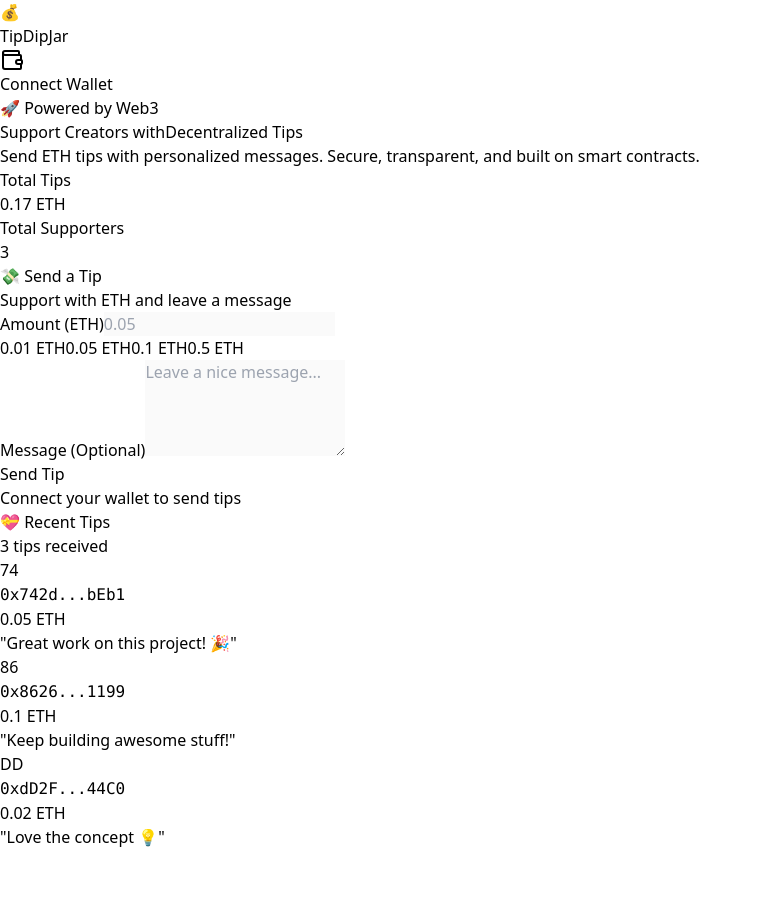
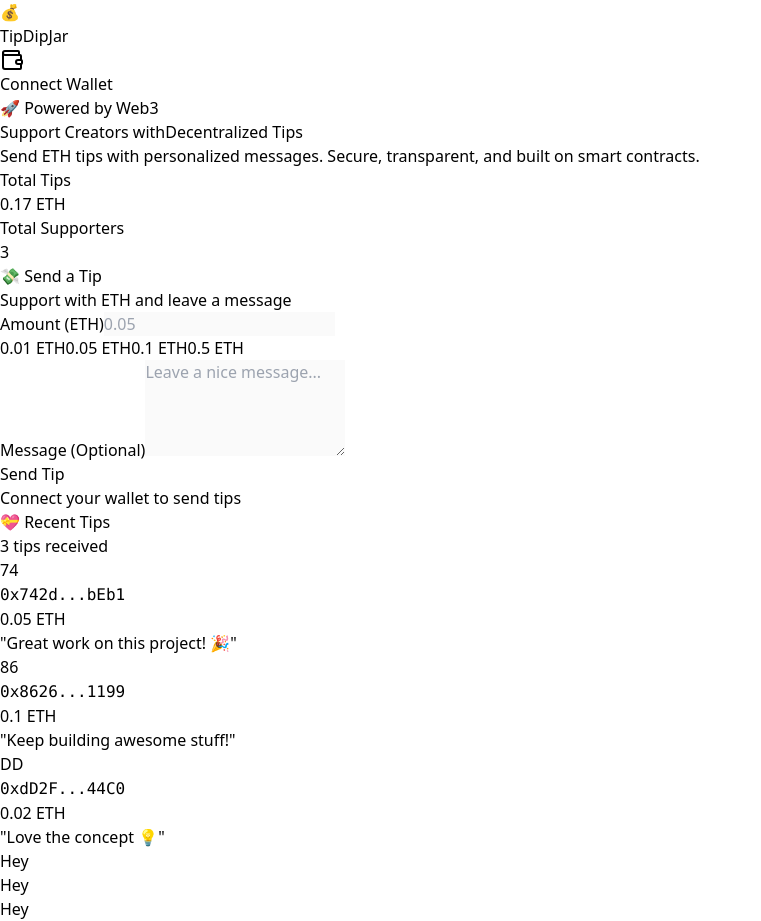
Before and after one commit to Meettank3/TipJarDappSelf, a React (Vite) app in the folder client/: page / in a window 1280 px wide. Shown: the whole page, without its empty margins (0-761 px from the left). Before the commit the page ends 849 px from the top, so only its background shows below. Built offline with nearby package versions, Linux system fonts and the light colour scheme.

Commit message:
made some changes

```diff
--- a/client/src/App.jsx
+++ b/client/src/App.jsx
@@ -1,4 +1,5 @@
 
+import Footer from "./components/Footer.jsx";
 import Header from "./components/Header.jsx";
 import Intro from "./components/Intro.jsx";
 export default function App() {
@@ -6,6 +7,7 @@ export default function App() {
     <div>
       <Header />
       <Intro />
+      <Footer />
     </div>
 
   )
--- /dev/null
+++ b/client/src/components/Footer.jsx
@@ -0,0 +1,22 @@
+import React from 'react'
+
+const Footer = () => {
+  return (
+    <div className="bg-gradient-to-br from-purple-700 via-purple-700 to-purple-600 h-10px border-b bg-white/80 backdrop-blur-sm sticky top-0 z-50 p-3" >
+      <div className="text-grey-700 text-size-26px flex justify-center items-center gap-10 p-3 h-40px">
+        <div>
+          Hey
+        </div>
+        <div>
+          Hey
+        </div>
+        <div>
+          Hey
+        </div>
+      </div>
+
+    </div>
+  )
+}
+
+export default Footer
--- a/client/src/components/Intro.jsx
+++ b/client/src/components/Intro.jsx
@@ -51,7 +51,7 @@ const Intro = () => {
             <div className="space-y-6">
                 <TipForm />
             </div>
-            <div className="flex">
+            <div className="flex justify-center">
                 <RecentTips />
             </div>
         </div>
--- a/client/src/components/RecentTips.jsx
+++ b/client/src/components/RecentTips.jsx
@@ -9,7 +9,7 @@ const RecentTips = () => {
 
   return (
     <div className="bg-white/10 backdrop-blur-sm rounded-xl border-2 shadow-lg h-full p-6 flex flex-col">
-      <h4 className="text-2xl flex items-center gap-2">💝 Recent Tips</h4>
+      <h4 className="text-2xl flex items-center justify-between gap-2">💝 Recent Tips</h4>
       <p className="text-purple-200 text-sm mb-4">{tips.length} tips received</p>
 
       <div className="overflow-y-auto h-[450px] pr-2 space-y-3">
```
